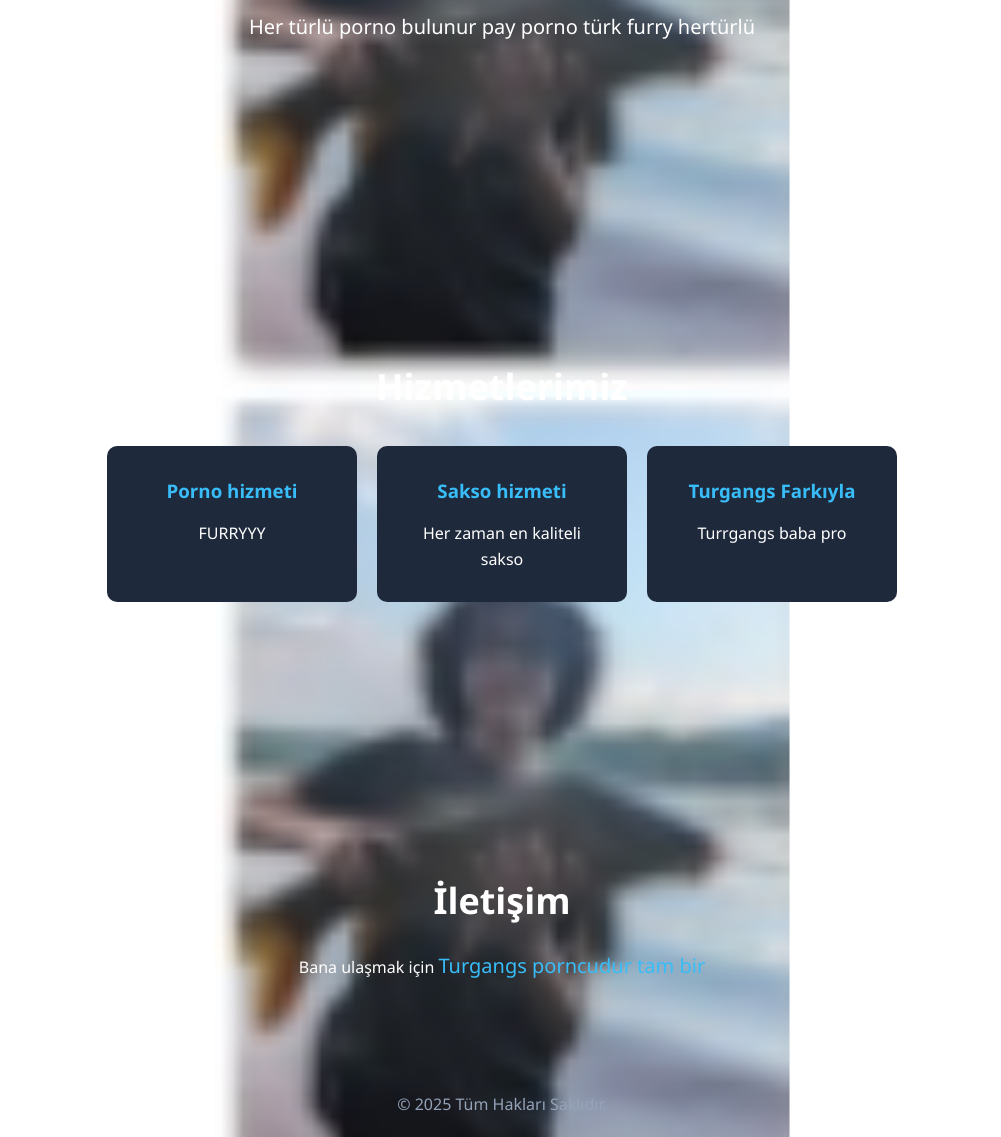
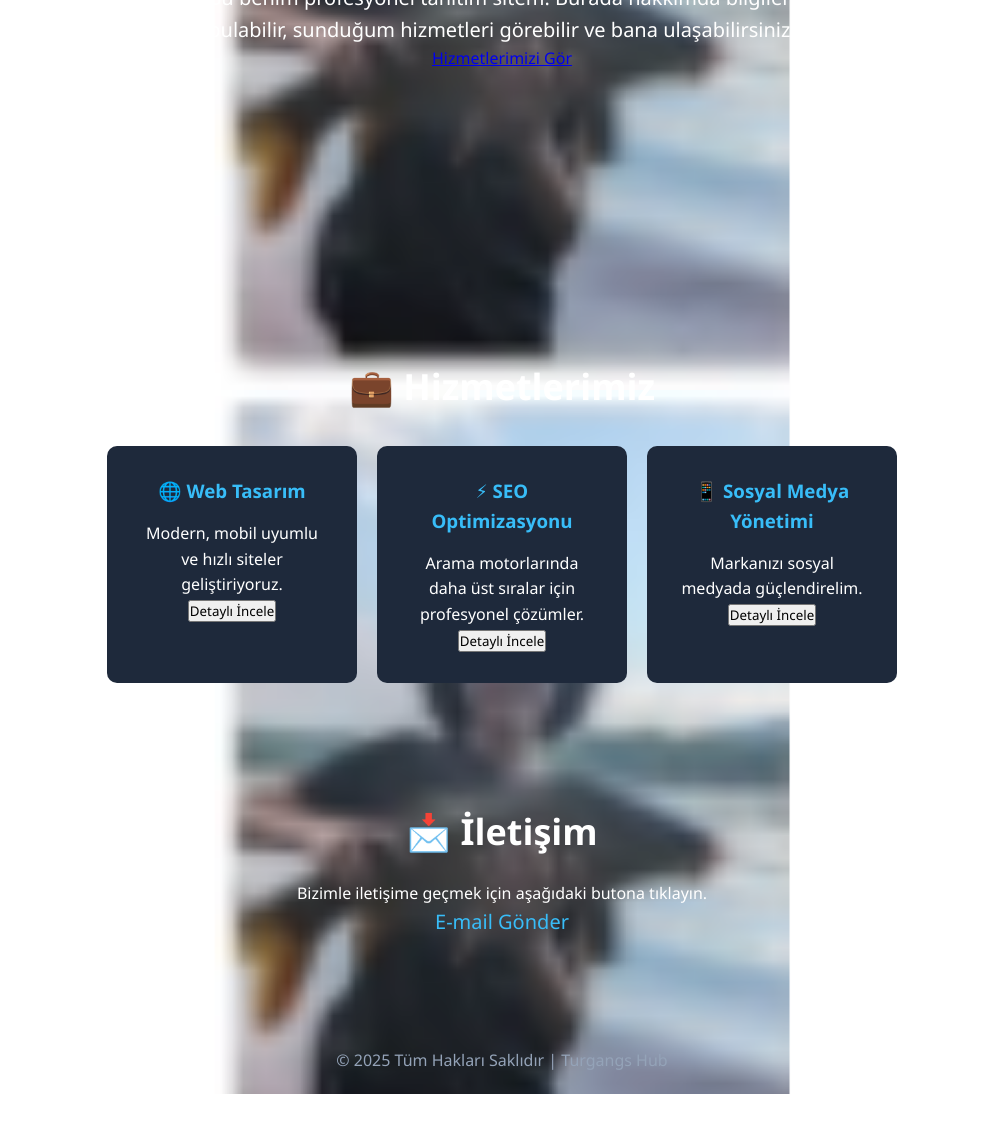
Before and after one commit to Emirbabass/site, a plain HTML site: page index.html in a window 1280 px wide. Shown: the part 410-1547 px from the top of the page, without its empty margins (138-1139 px from the left). After the commit the page ends 1504 px from the top, so only its background shows below. Drawn offline with Linux system fonts and the light colour scheme.

Commit message:
Update index.html

```diff
--- a/index.html
+++ b/index.html
@@ -9,45 +9,53 @@
 <body class="background">
   <header>
     <nav>
-      <h1>Turgangs Pornhub</h1>
-      <ul>
+      <h1 class="logo">🚀 Turgangs Hub</h1>
+      <ul class="nav-links">
         <li><a href="#hakkinda">Hakkında</a></li>
         <li><a href="#hizmetler">Hizmetler</a></li>
         <li><a href="#iletisim">İletişim</a></li>
       </ul>
+      <a href="#iletisim" class="cta-btn">Bize Ulaş</a>
     </nav>
   </header>
 
   <section id="hakkinda" class="hero">
-    <h2>TurGangsPornhub Sitesine Hoşgeldiniz.</h2>
-    <p>Her türlü porno bulunur pay porno türk furry hertürlü</p>
+    <div class="hero-text">
+      <h2>🎉 Hoş Geldiniz</h2>
+      <p>Bu benim profesyonel tanıtım sitem. Burada hakkımda bilgileri bulabilir, sunduğum hizmetleri görebilir ve bana ulaşabilirsiniz.</p>
+      <a href="#hizmetler" class="btn-primary">Hizmetlerimizi Gör</a>
+    </div>
   </section>
 
   <section id="hizmetler" class="content">
-    <h2>Hizmetlerimiz</h2>
+    <h2>💼 Hizmetlerimiz</h2>
     <div class="cards">
       <div class="card">
-        <h3>Porno hizmeti</h3>
-        <p>FURRYYY</p>
+        <h3>🌐 Web Tasarım</h3>
+        <p>Modern, mobil uyumlu ve hızlı siteler geliştiriyoruz.</p>
+        <button class="btn-secondary">Detaylı İncele</button>
       </div>
       <div class="card">
-        <h3>Sakso hizmeti</h3>
-        <p>Her zaman en kaliteli sakso</p>
+        <h3>⚡ SEO Optimizasyonu</h3>
+        <p>Arama motorlarında daha üst sıralar için profesyonel çözümler.</p>
+        <button class="btn-secondary">Detaylı İncele</button>
       </div>
       <div class="card">
-        <h3>Turgangs Farkıyla</h3>
-        <p>Turrgangs baba pro</p>
+        <h3>📱 Sosyal Medya Yönetimi</h3>
+        <p>Markanızı sosyal medyada güçlendirelim.</p>
+        <button class="btn-secondary">Detaylı İncele</button>
       </div>
     </div>
   </section>
 
-  <section id="iletisim" class="contact" style="margin-top:150px;">
-    <h2>İletişim</h2>
-    <p>Bana ulaşmak için <a href="mailto:ornek@mail.com">Turgangs porncudur tam bir </a></p>
+  <section id="iletisim" class="contact">
+    <h2>📩 İletişim</h2>
+    <p>Bizimle iletişime geçmek için aşağıdaki butona tıklayın.</p>
+    <a href="mailto:ornek@mail.com" class="btn-primary">E-mail Gönder</a>
   </section>
 
   <footer>
-    <p>© 2025 Tüm Hakları Saklıdır.</p>
+    <p>© 2025 Tüm Hakları Saklıdır | Turgangs Hub</p>
   </footer>
 </body>
 </html>
```
